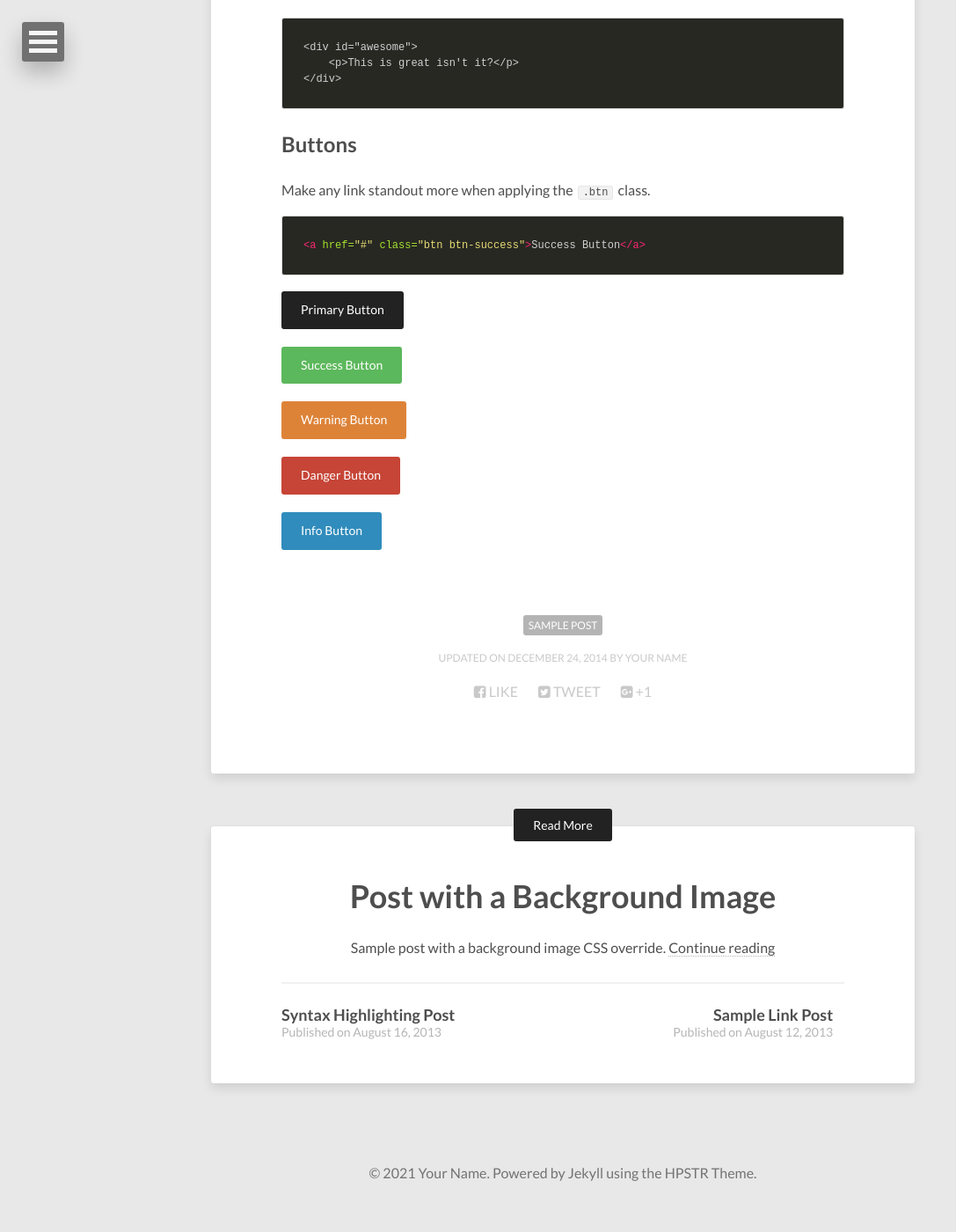
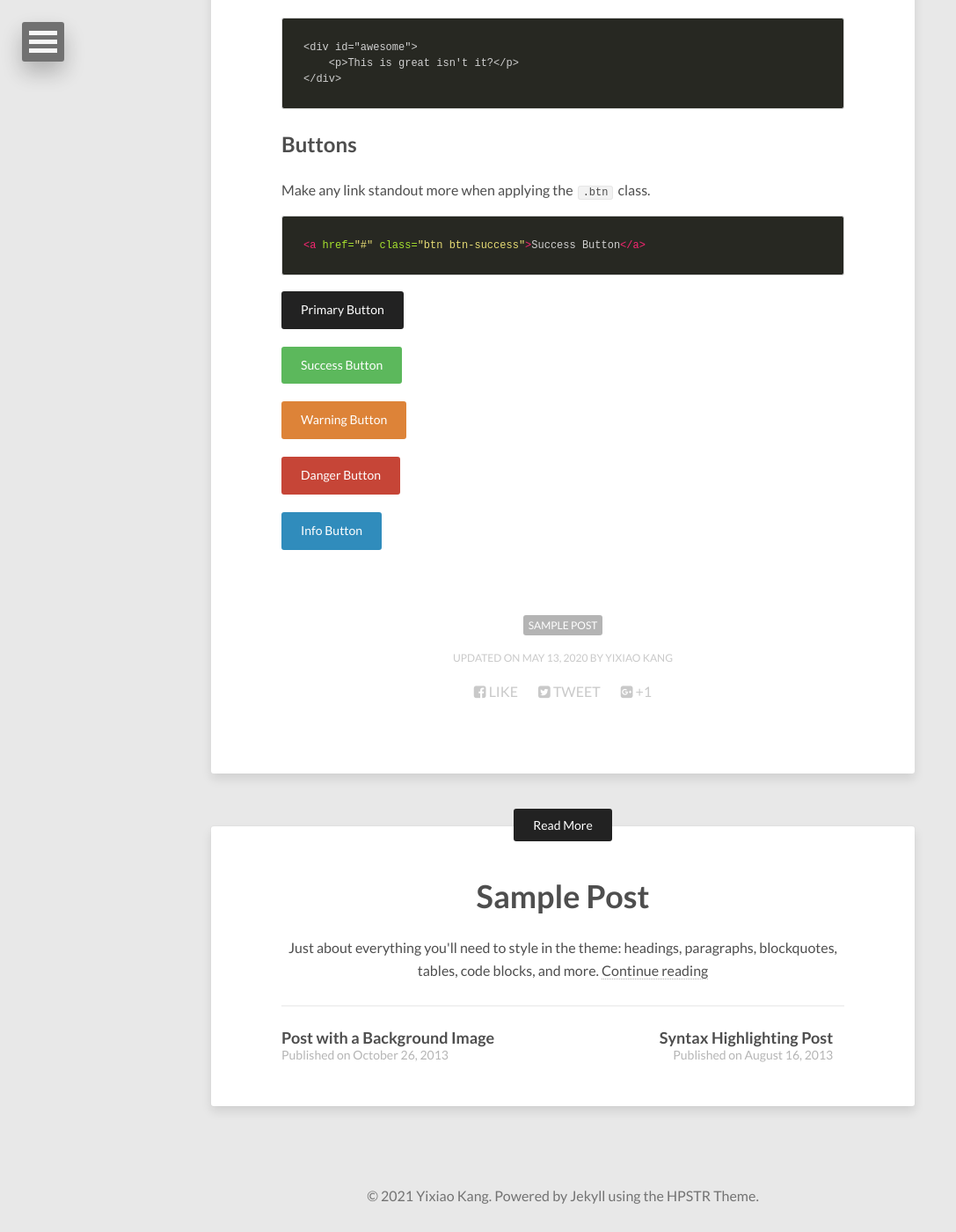
Before and after one commit to echo-xiao9/echo-xiao9.github.io, a Jekyll site: the page built from _posts/2011-03-10-sample-post.md, in a window 1280 px wide and 1400 px high, scrolled down 2479 px. Shown: the whole window at 88% size, without its empty margins (0-1087 px from the left). Built offline with Jekyll 4.4.1, drawn with Linux system fonts in a browser that asks for light colours; nearby versions of some CDN libraries; before the commit the page ends 3853 px from its top, so only the background shows below that.

Commit message:
try to add new files

```diff
--- a/_config.yml
+++ b/_config.yml
@@ -9,14 +9,14 @@
 
 # Owner/author information
 owner:
-  name:           Your Name
+  name:           Yixiao Kang
   avatar:         avatar.jpg
-  bio:            "Your bio goes here. It shouldn't be super long but a good sentence or two should suffice."
-  email:          you@email.com
+  bio:            Shanghai Jiao Tong University Software Engineering
+  email:          819601193@email.com
   # Social networking links used in footer. Update and remove as you like.
   twitter:
   facebook:
-  github:
+  github:         https://github.com/echo-xiao9
   stackexchange:
   linkedin:
   instagram:
--- a/_posts/2011-03-10-sample-post.md
+++ b/_posts/2011-03-10-sample-post.md
@@ -2,7 +2,7 @@
 layout: post
 title: Sample Post
 description: "Just about everything you'll need to style in the theme: headings, paragraphs, blockquotes, tables, code blocks, and more."
-modified: 2014-12-24
+modified: 2020-05-13
 tags: [sample post]
 image:
   path: /images/abstract-3.jpg
--- /dev/null
+++ b/_posts/2021-05-13-ORB-SLAM.md
@@ -0,0 +1,15 @@
+---
+layout: post
+title: Sample Post
+description: "Just about everything you'll need to style in the theme: headings, paragraphs, blockquotes, tables, code blocks, and more."
+modified: 2021-05-13
+tags: [sample post]
+image:
+  path: /images/abstract-3.jpg
+  feature: abstract-3.jpg
+  credit: dargadgetz
+  creditlink: http://www.dargadgetz.com/ios-7-abstract-wallpaper-pack-for-iphone-5-and-ipod-touch-retina/
+---
+
+
+# ORB SLAM
```
